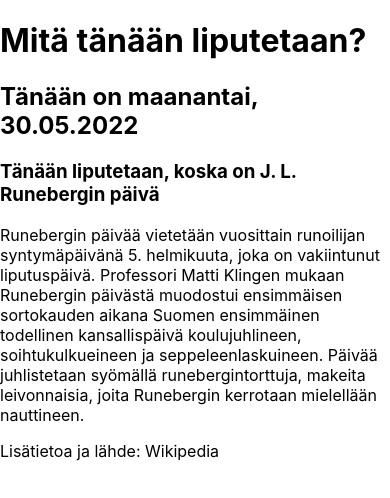
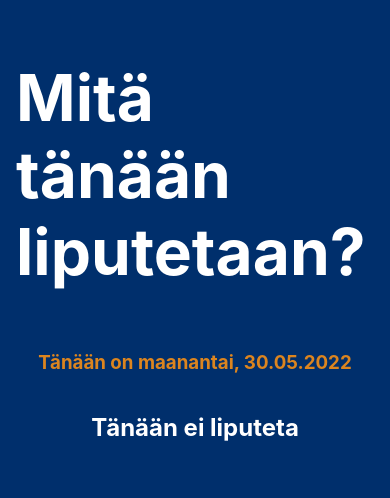
Before and after one commit to anttituomola/mita-tanaan-liputetaan, a Next.js app: page / in a window 390 px wide. Shown: the top 498 px of the page. Built offline with nearby package versions, Linux system fonts and the light colour scheme.

Commit message:
initial styling

```diff
--- a/liputuspaivat.js
+++ b/liputuspaivat.js
@@ -64,12 +64,6 @@ export const liputuspaivat = {
         description: "Yhdistyneiden Kansakuntien päivä",
         official: false
     },
-    "": {
-        name: "",
-        date: dayjs("2022-5-15"),
-        description: "",
-        official: false
-    },
     "svenska dagen, ruotsalaisuuden päivä": {
         name: "svenska dagen, ruotsalaisuuden päivä",
         date: dayjs("2022-11-6"),
--- a/package.json
+++ b/package.json
@@ -1,5 +1,5 @@
 {
-  "name": "ostoslistageneraattori",
+  "name": "mita-tanaan-liputetaan",
   "version": "0.1.0",
   "private": true,
   "scripts": {
--- a/pages/index.js
+++ b/pages/index.js
@@ -8,23 +8,34 @@ import { liputuspaivat } from '../liputuspaivat'
 
 const flagdates = []
 Object.values(liputuspaivat).forEach(day => {
-  const today = dayjs("2022-2-5").format("DD.MM.YYYY")
+  const today = dayjs().format("DD.MM.YYYY")
   const liputuspaiva = dayjs(day.date).format("DD.MM.YYYY")
   if (today === liputuspaiva) {
     flagdates.push(day)
   }
 })
 
+let flagdate = ""
+if (flagdates.length > 0) {
+  flagdate = <>
+    <h2>Tänään liputetaan, koska on {flagdates[0].name}</h2>
+    <p>{flagdates[0].description}</p>
+    <p><small>Lisätietoa ja lähde: <a href={flagdates[0].links[0]}>{flagdates[0].links[0]}</a></small></p>
+  </>
+} else {
+  flagdate = <>
+    <h2>Tänään ei liputeta</h2>
+  </>
+}
+
   console.log(flagdates)
 
   export default function Home() {
     return (
-    <div>
+      <div className='container'>
         <h1>Mitä tänään liputetaan?</h1>
-      <h2>Tänään on {dayjs().format("dddd, DD.MM.YYYY")}</h2>
-      <h3>{flagdates ? `Tänään liputetaan, koska on ${flagdates[0].name}` : "Tänään ei ole liputuspäivä"}</h3>
-      <p>{flagdates ? `${flagdates[0].description}` : "no"}</p>
-      <p>Lisätietoa ja lähde: {<a href={flagdates[0].links[0]} target="_blank" rel="noreferrer">Wikipedia</a>}</p>
+        <h3>Tänään on {dayjs().format("dddd, DD.MM.YYYY")}</h3>
+        {flagdate}
       </div>
     )
   }
--- a/styles/globals.css
+++ b/styles/globals.css
@@ -1,9 +1,18 @@
+/* CSS HEX COLORS
+--orange: #dc851fff;
+--blue: #002f6cff;
+--white: #ffffffff;
+--green: #45462aff;
+*/
+
 html,
 body {
   padding: 0;
   margin: 0;
   font-family: -apple-system, BlinkMacSystemFont, Segoe UI, Roboto, Oxygen,
     Ubuntu, Cantarell, Fira Sans, Droid Sans, Helvetica Neue, sans-serif;
+  background-color: #002f6cff;
+
 }
 
 a {
@@ -14,3 +23,32 @@ a {
 * {
   box-sizing: border-box;
 }
+.container {
+  display: flex;
+  flex-direction: column;
+  align-items: center;
+  max-width: 960px;
+  margin: 0 auto;
+}
+
+h1 {
+  color: white;
+  font-size: 5rem;
+}
+
+h2, p {
+  color: white;
+}
+
+h3 {
+  color: #dc851fff;
+}
+
+@media screen and (max-width: 960px) {
+  h1 {
+    font-size: 4rem;
+  }
+  body {
+    margin: 1em;
+  }
+}
```
Lines whose indentation alone changed are shown as unchanged.
